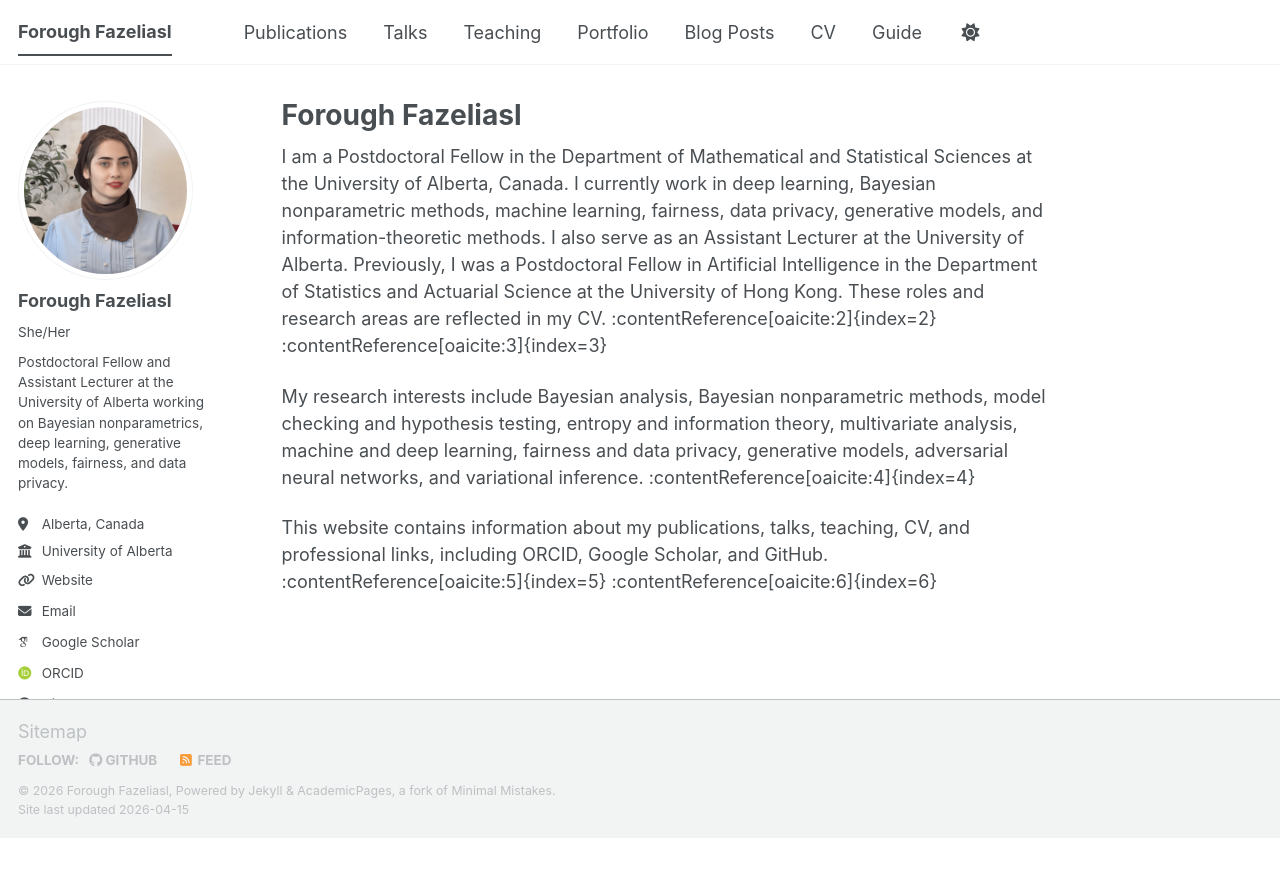
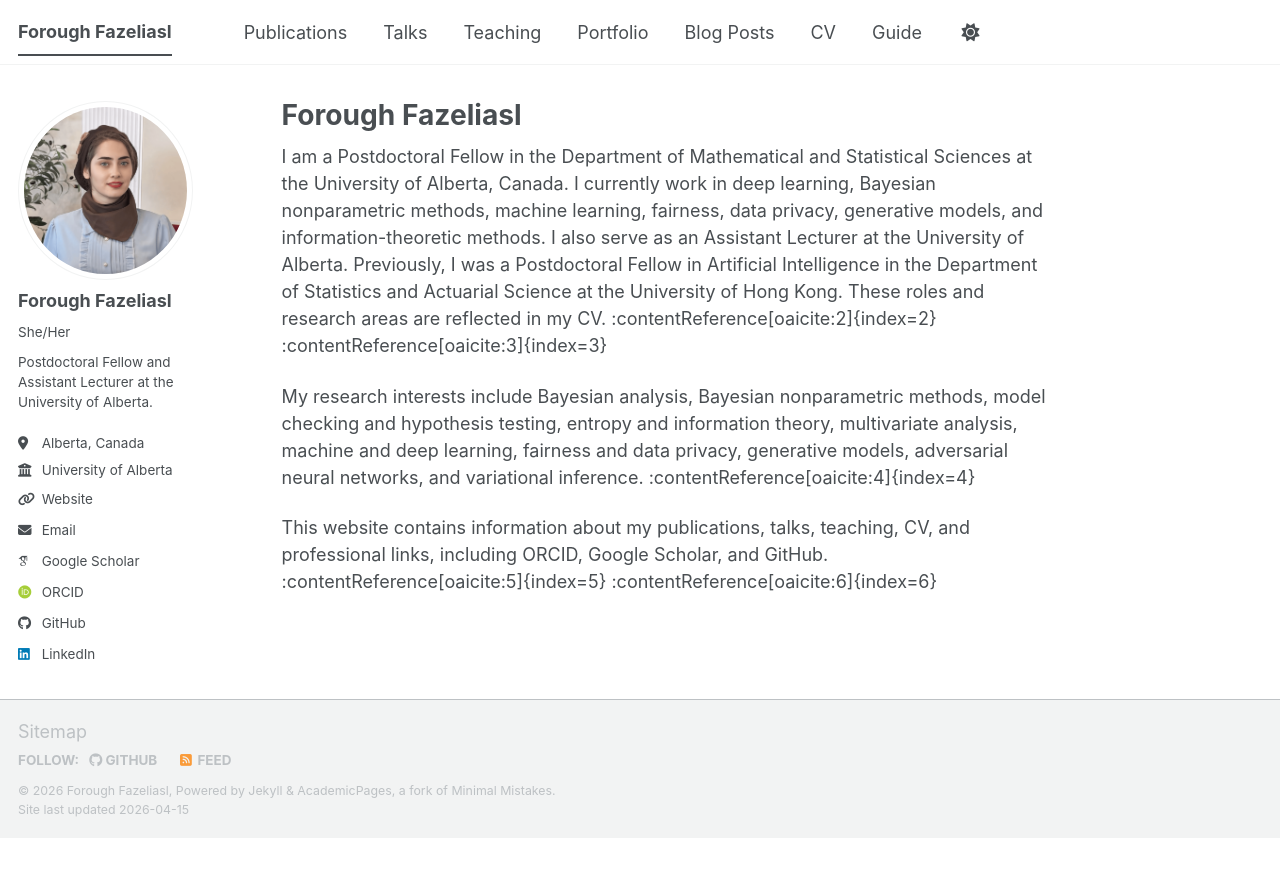
Before and after one commit to ForoughFazeliasl/ForoughFazeliasl.github.io, a Jekyll site: the page built from _pages/about.md, in a window 1280 px wide. Shown: the top 877 px of the page. Built offline with Jekyll 4.4.1, drawn with Linux system fonts in a browser that asks for light colours; some web fonts are replaced; a script bundle is joined from its source files by our own code; library files that are not in the unit come from our copies.

Commit message:
Update _config.yml

```diff
--- a/_config.yml
+++ b/_config.yml
@@ -19,7 +19,7 @@ author:
   avatar           : "profile.png"
   name             : "Forough Fazeliasl"
   pronouns         : "She/Her"
-  bio              : "Postdoctoral Fellow and Assistant Lecturer at the University of Alberta working on Bayesian nonparametrics, deep learning, generative models, fairness, and data privacy."
+  bio              : "Postdoctoral Fellow and Assistant Lecturer at the University of Alberta."
   location         : "Alberta, Canada"
   employer         : "University of Alberta"
   uri              : "https://apps.ualberta.ca/directory/person/fazelias"
```
